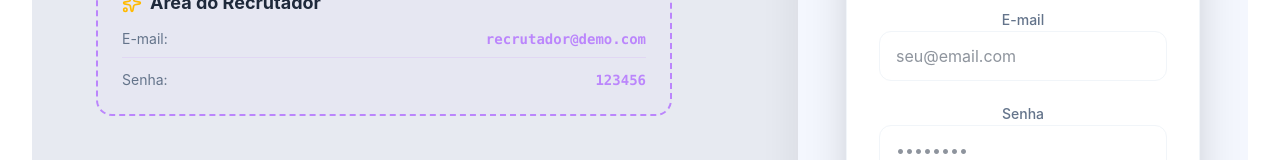
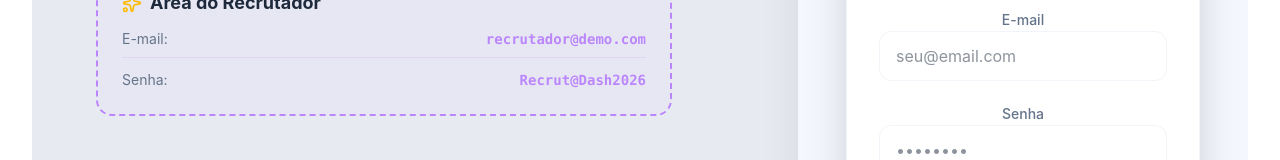
Before and after one commit to roberto-mazor/dashboard-financeiro-projeto-pi, a React (Vite) app in the folder frontend/: page /login in a window 1280 px wide. Shown: the part 285-445 px from the top of the page. Built offline with nearby package versions, Linux system fonts and the light colour scheme; no server answers.

Commit message:
Update Login.jsx

```diff
--- a/frontend/src/pages/Login.jsx
+++ b/frontend/src/pages/Login.jsx
@@ -37,7 +37,7 @@ const Login = () => {
 
   const handleRecrutadorDemo = () => {
     setEmail('recrutador@demo.com');
-    setSenha('123456');
+    setSenha('Recrut@Dash2026');
   };
 
   return (
@@ -72,7 +72,7 @@ const Login = () => {
               </div>
               <div className="flex justify-between pt-1">
                 <span style={{ color: theme?.textSecondary }}>Senha:</span>
-                <code className="font-bold" style={{ color: '#bb86fc' }}>123456</code>
+                <code className="font-bold" style={{ color: '#bb86fc' }}>Recrut@Dash2026</code>
               </div>
             </div>
           </div>
```
